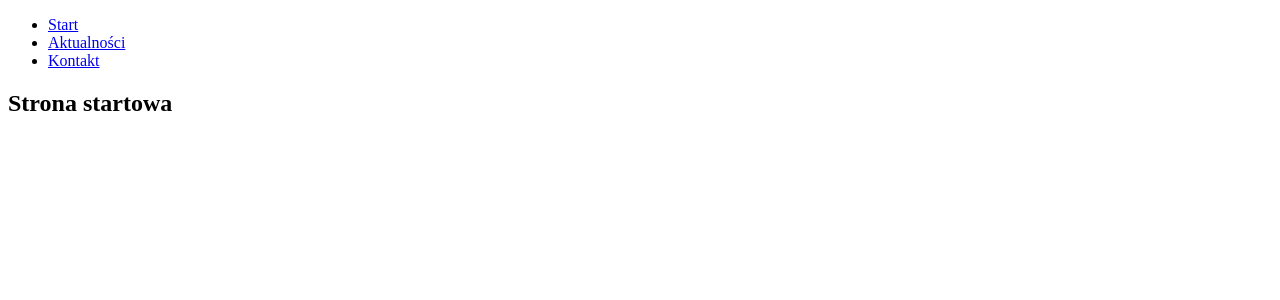
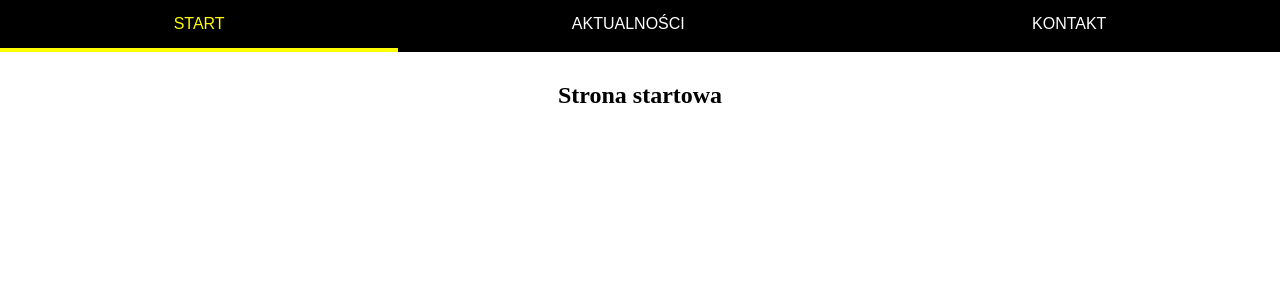
Before and after one commit to agapoli89/react-basic-website, a React (Create React App) app: page / in a window 1280 px wide. Shown: the top 300 px of the page. Built offline with nearby package versions, Linux system fonts and the light colour scheme.

Commit message:
Style app and active link

```diff
--- a/src/App.css
+++ b/src/App.css
@@ -1,3 +1,42 @@
-.App {
+* {
+  margin: 0;
+  padding: 0;
+  box-sizing: border-box;
+}
+
+nav {
+  background-color: black;
+}
+
+ul {
+  display: flex;
+  list-style-type: none;
+}
+
+li {
+  flex-grow: 1;
+}
+
+a {
+  display: block;
+  font-family: arial;
+  padding: 15px 25px;
+  text-align: center;
+  color: white;
+  text-decoration: none;
+  text-transform: uppercase;
+  border-bottom: 4px solid black;
+}
+
+a:hover {
+  color: yellow;
+}
+
+section {
+  padding-top: 30px;
   text-align: center;
 }
+
+.menu_selected {
+  border-bottom-color: yellow;
+}
```
